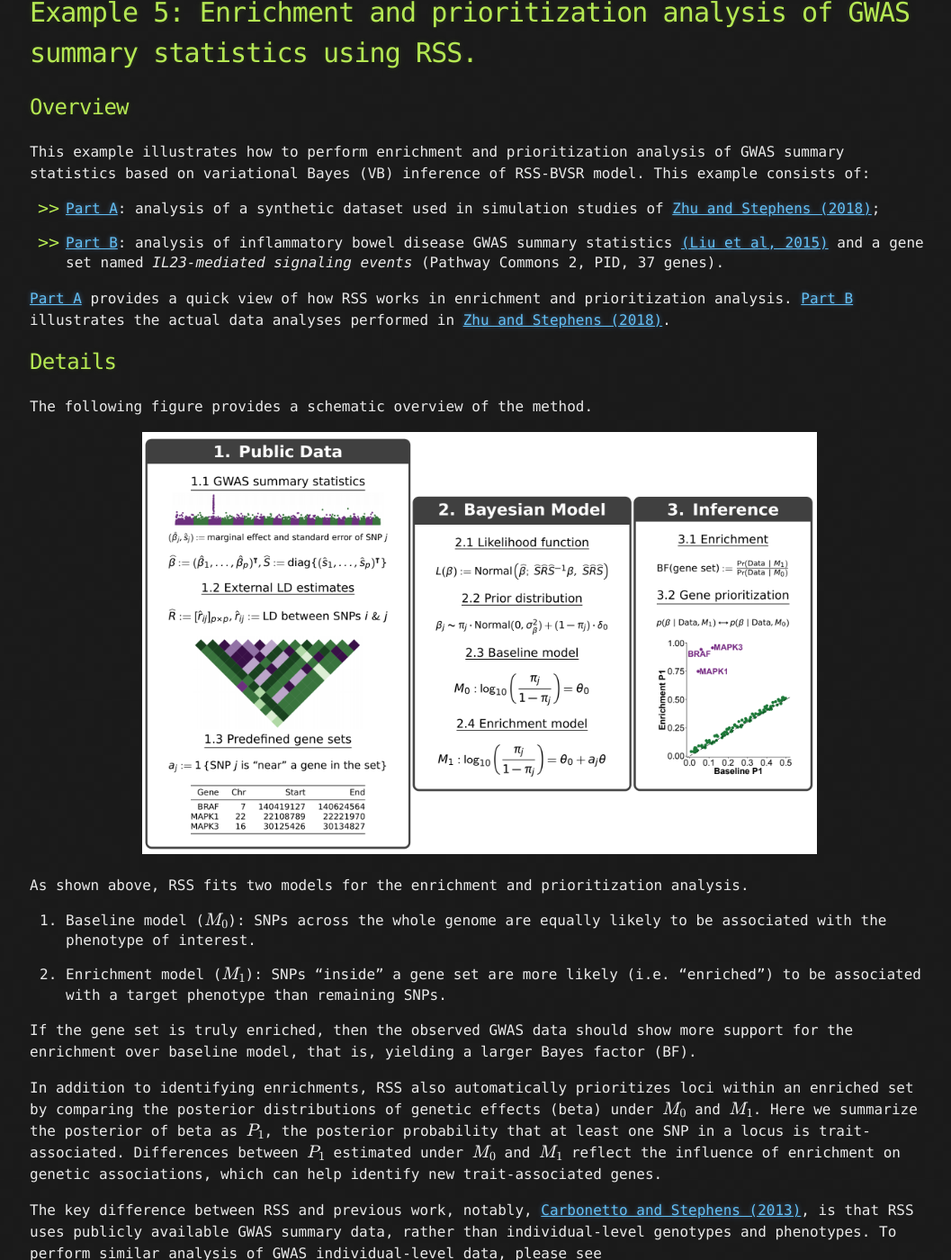
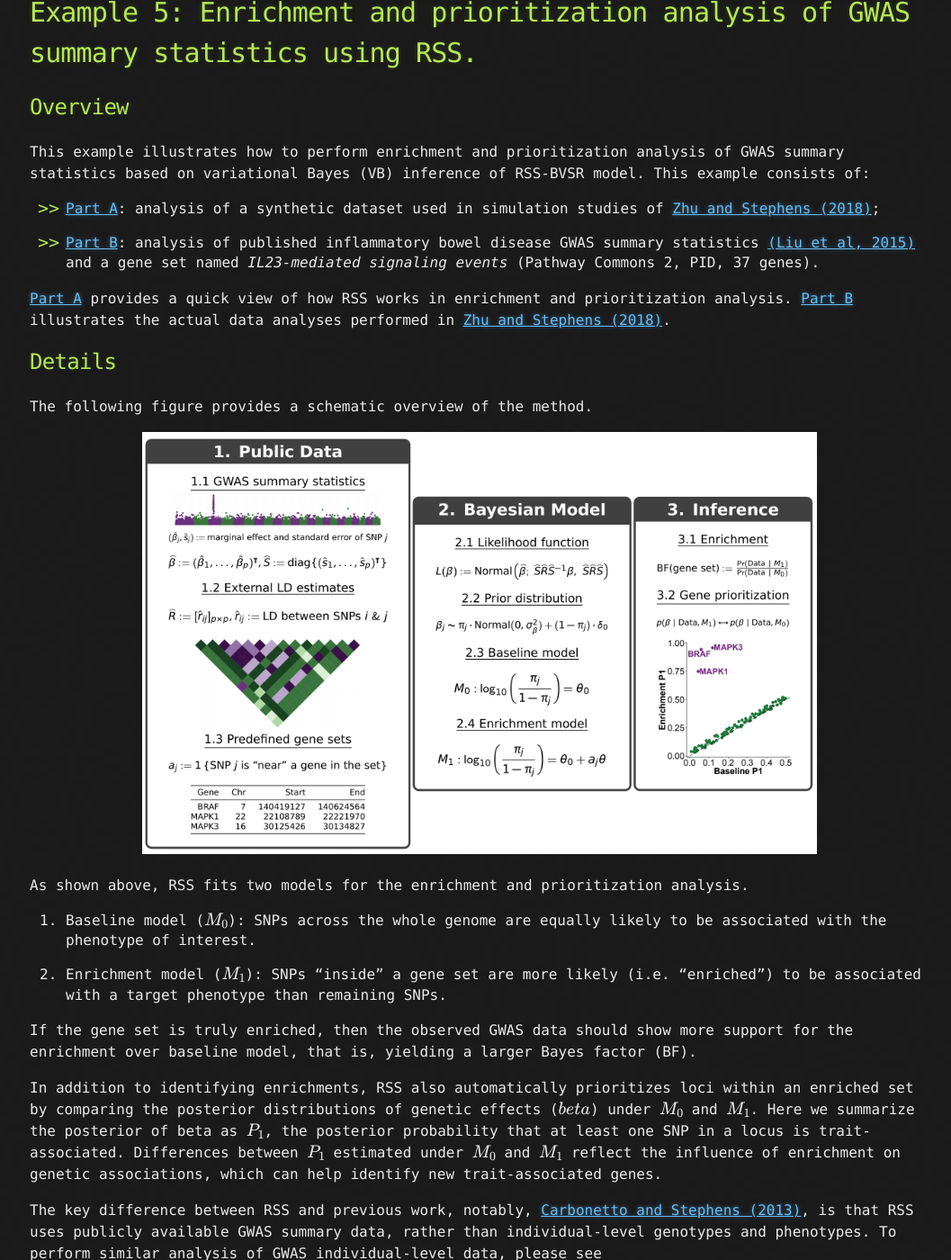
Before and after one commit to stephenslab/rss, a Jekyll site: the page built from docs/Example-5.md, in a window 1280 px wide and 1400 px high, scrolled down 286 px. Shown: the whole window at 90% size, without its empty margins (107-1164 px from the left). Built offline with Jekyll 4.4.1, drawn with Linux system fonts in a browser that asks for light colours; our own code applies the rules of GitHub Pages for plain Markdown files; formulas are drawn with MathJax 3.

Commit message:
minor update example 5

```diff
--- a/docs/Example-5.md
+++ b/docs/Example-5.md
@@ -13,9 +14,10 @@ This example consists of:
 - [Part A](Example-5A): analysis of a synthetic dataset used
 in simulation studies of [Zhu and Stephens (2018)][];
 
-- [Part B](Example-5B): analysis of inflammatory bowel disease GWAS summary statistics
-[(Liu et al, 2015)](https://www.ncbi.nlm.nih.gov/pubmed/26192919)
-and a gene set named *IL23-mediated signaling events* (Pathway Commons 2, PID, 37 genes).
+- [Part B](Example-5B): analysis of published inflammatory bowel disease
+GWAS summary statistics [(Liu et al, 2015)][]
+and a gene set named *IL23-mediated signaling events*
+(Pathway Commons 2, PID, 37 genes).
 
 [Part A](Example-5A) provides a quick view of how RSS works in enrichment and prioritization analysis.
 [Part B](Example-5B) illustrates the actual data analyses performed in [Zhu and Stephens (2018)][].
@@ -42,7 +44,7 @@ that is, yielding a larger Bayes factor (BF).
 
 In addition to identifying enrichments, RSS also automatically prioritizes
 loci within an enriched set by comparing the posterior distributions of
-genetic effects (beta) under $$M_0$$ and $$M_1$$.
+genetic effects ($$beta$$) under $$M_0$$ and $$M_1$$.
 Here we summarize the posterior of beta as $$P_1$$,
 the posterior probability that at least one SNP in a locus is trait-associated.
 Differences between $$P_1$$ estimated under $$M_0$$ and $$M_1$$ reflect
```
Also changed, not shown: other parts of docs/Example-5.md (+1 -0 lines).
